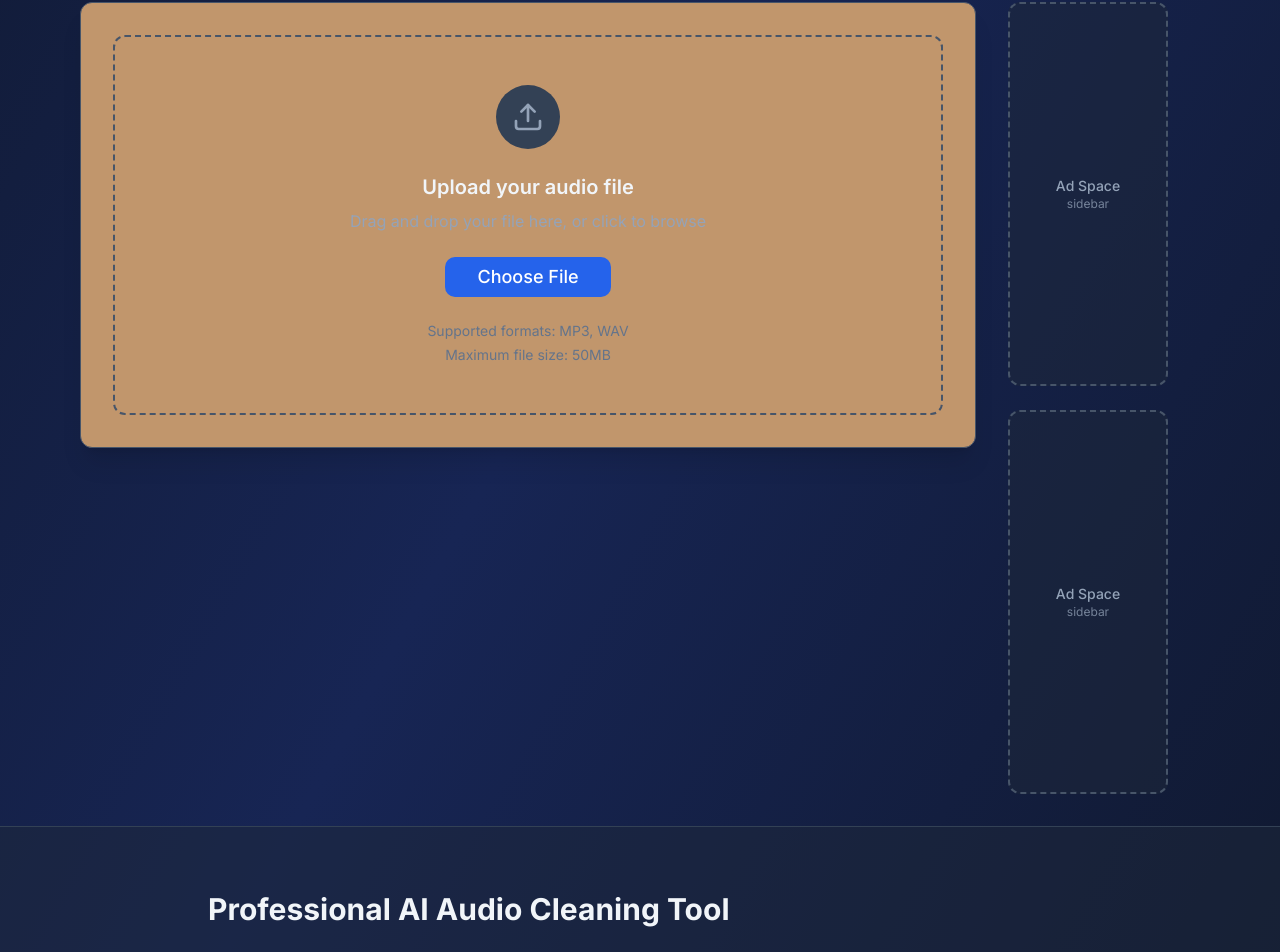
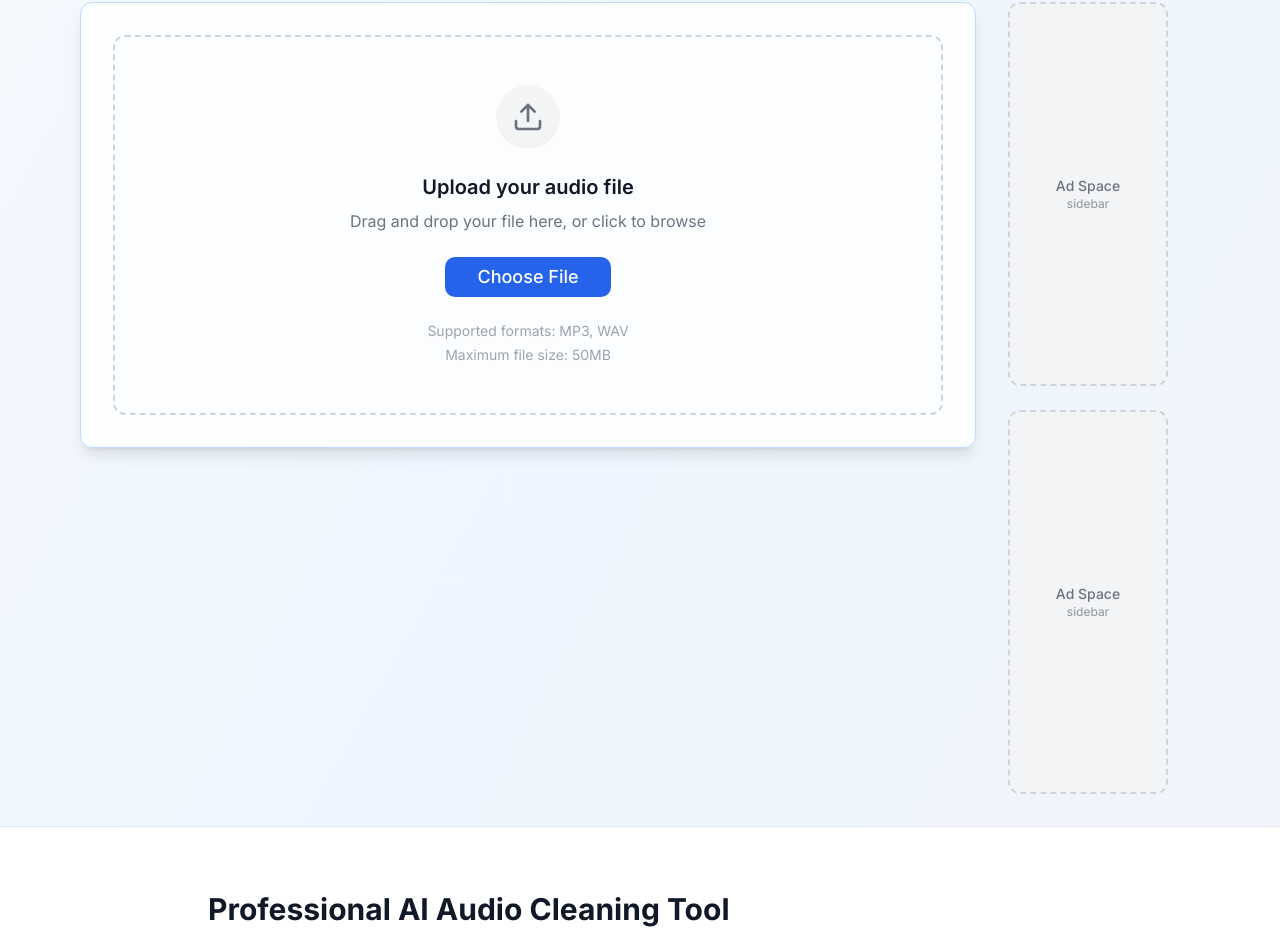
Before and after one commit to Syed-HamzaShah/AI-Powered-Audio-Cleaner, a React (Vite) app: page / in a window 1280 px wide. Shown: the part 944-1896 px from the top of the page. Built offline with nearby package versions, Linux system fonts and the light colour scheme.

Commit message:
Reverted to commit f4d349e901fef5a6751be06b3e76dcab8a835a06

```diff
--- a/src/components/AdPlacement.tsx
+++ b/src/components/AdPlacement.tsx
@@ -27,8 +27,8 @@ export const AdPlacement: React.FC<AdPlacementProps> = ({ id, size, className =
     <div
       id={`ad-${id}`}
       className={`
-        bg-slate-800/50 border-2 border-dashed border-slate-600 rounded-lg
-        flex items-center justify-center text-slate-400 text-sm
+        bg-gray-100 border-2 border-dashed border-gray-300 rounded-lg
+        flex items-center justify-center text-gray-500 text-sm
         ${getSizeClasses()} ${className}
       `}
     >
--- a/src/components/AudioUploader.tsx
+++ b/src/components/AudioUploader.tsx
@@ -57,15 +57,15 @@ export const AudioUploader: React.FC<AudioUploaderProps> = ({
 
   if (uploadedFile) {
     return (
-      <Card className="p-6 glass-effect border-slate-600 shadow-xl">
+      <Card className="p-6 bg-white/80 backdrop-blur-sm border-blue-200 shadow-lg">
         <div className="flex items-center justify-between">
           <div className="flex items-center gap-4">
-            <div className="w-12 h-12 bg-blue-500/20 rounded-lg flex items-center justify-center">
-              <Music className="w-6 h-6 text-blue-400" />
+            <div className="w-12 h-12 bg-blue-100 rounded-lg flex items-center justify-center">
+              <Music className="w-6 h-6 text-blue-600" />
             </div>
             <div>
-              <h3 className="font-semibold text-slate-100">{uploadedFile.name}</h3>
-              <p className="text-sm text-slate-400">{formatFileSize(uploadedFile.size)}</p>
+              <h3 className="font-semibold text-gray-900">{uploadedFile.name}</h3>
+              <p className="text-sm text-gray-500">{formatFileSize(uploadedFile.size)}</p>
             </div>
           </div>
           {!isProcessing && (
@@ -73,7 +73,7 @@ export const AudioUploader: React.FC<AudioUploaderProps> = ({
               variant="ghost"
               size="sm"
               onClick={removeFile}
-              className="text-slate-400 hover:text-red-400 hover:bg-red-500/10"
+              className="text-gray-400 hover:text-red-500"
             >
               <X className="w-4 h-4" />
             </Button>
@@ -84,12 +84,12 @@ export const AudioUploader: React.FC<AudioUploaderProps> = ({
   }
 
   return (
-    <Card className="p-8 glass-effect border-slate-600 shadow-xl">
+    <Card className="p-8 bg-white/80 backdrop-blur-sm border-blue-200 shadow-lg">
       <div
         className={`border-2 border-dashed rounded-xl p-12 text-center transition-all duration-300 ${
           isDragging
-            ? 'border-blue-400 bg-blue-500/10'
-            : 'border-slate-600 hover:border-blue-400 hover:bg-blue-500/5'
+            ? 'border-blue-400 bg-blue-50/50'
+            : 'border-gray-300 hover:border-blue-300 hover:bg-blue-50/30'
         }`}
         onDrop={handleDrop}
         onDragOver={(e) => {
@@ -102,18 +102,18 @@ export const AudioUploader: React.FC<AudioUploaderProps> = ({
           {/* Upload Icon */}
           <div className="flex justify-center">
             <div className={`w-16 h-16 rounded-full flex items-center justify-center transition-colors ${
-              isDragging ? 'bg-blue-500/20' : 'bg-slate-700'
+              isDragging ? 'bg-blue-100' : 'bg-gray-100'
             }`}>
-              <Upload className={`w-8 h-8 ${isDragging ? 'text-blue-400' : 'text-slate-400'}`} />
+              <Upload className={`w-8 h-8 ${isDragging ? 'text-blue-600' : 'text-gray-500'}`} />
             </div>
           </div>
 
           {/* Upload Text */}
           <div className="space-y-2">
-            <h3 className="text-xl font-semibold text-slate-100">
+            <h3 className="text-xl font-semibold text-gray-900">
               {isDragging ? 'Drop your audio file here' : 'Upload your audio file'}
             </h3>
-            <p className="text-slate-400">
+            <p className="text-gray-500">
               Drag and drop your file here, or click to browse
             </p>
           </div>
@@ -135,7 +135,7 @@ export const AudioUploader: React.FC<AudioUploaderProps> = ({
           </div>
 
           {/* Format Info */}
-          <div className="text-sm text-slate-500 space-y-1">
+          <div className="text-sm text-gray-400 space-y-1">
             <p>Supported formats: MP3, WAV</p>
             <p>Maximum file size: 50MB</p>
           </div>
--- a/src/index.css
+++ b/src/index.css
@@ -5,32 +5,32 @@
 
 @layer base {
   :root {
-    --background: 15 23 42;
-    --foreground: 248 250 252;
+    --background: 255 255 255;
+    --foreground: 15 23 42;
 
-    --card: 30 41 59;
-    --card-foreground: 248 250 252;
+    --card: 255 255 255;
+    --card-foreground: 15 23 42;
 
-    --popover: 30 41 59;
-    --popover-foreground: 248 250 252;
+    --popover: 255 255 255;
+    --popover-foreground: 15 23 42;
 
     --primary: 59 130 246;
     --primary-foreground: 255 255 255;
 
-    --secondary: 51 65 85;
-    --secondary-foreground: 226 232 240;
+    --secondary: 241 245 249;
+    --secondary-foreground: 15 23 42;
 
-    --muted: 51 65 85;
-    --muted-foreground: 148 163 184;
+    --muted: 248 250 252;
+    --muted-foreground: 100 116 139;
 
-    --accent: 59 130 246;
-    --accent-foreground: 255 255 255;
+    --accent: 241 245 249;
+    --accent-foreground: 15 23 42;
 
     --destructive: 239 68 68;
     --destructive-foreground: 255 255 255;
 
-    --border: 71 85 105;
-    --input: 71 85 105;
+    --border: 226 232 240;
+    --input: 226 232 240;
     --ring: 59 130 246;
 
     --radius: 0.75rem;
@@ -42,7 +42,7 @@
 
   body {
     @apply bg-background text-foreground font-sans;
-    background: linear-gradient(135deg, #0f172a 0%, #1e293b 100%);
+    background: linear-gradient(135deg, #f8fafc 0%, #f1f5f9 100%);
   }
 }
 
@@ -53,8 +53,8 @@
 
   .glass-effect {
     backdrop-filter: blur(16px) saturate(180%);
-    background-color: rgba(30, 41, 59, 0.75);
-    border: 1px solid rgba(71, 85, 105, 0.3);
+    background-color: rgba(255, 255, 255, 0.75);
+    border: 1px solid rgba(255, 255, 255, 0.125);
   }
 
   .waveform-bar {
--- a/src/pages/Index.tsx
+++ b/src/pages/Index.tsx
@@ -22,7 +22,7 @@ const Index = () => {
   } = useAudioProcessor();
 
   return (
-    <div className="min-h-screen bg-gradient-to-br from-slate-900 via-blue-950 to-slate-900">
+    <div className="min-h-screen bg-gradient-to-br from-slate-50 via-blue-50 to-slate-100">
       {/* Hero Section */}
       <Hero />
 
@@ -91,7 +91,7 @@ const Index = () => {
       </div>
 
       {/* Bottom Mobile Banner Ad - Only on mobile */}
-      <div className="lg:hidden fixed bottom-0 left-0 right-0 bg-slate-800/95 backdrop-blur-sm shadow-lg z-50">
+      <div className="lg:hidden fixed bottom-0 left-0 right-0 bg-white shadow-lg z-50">
         <div className="container mx-auto px-4 py-2">
           <AdPlacement id="mobile-bottom" size="mobile-banner" className="w-full" />
         </div>
@@ -101,22 +101,22 @@ const Index = () => {
       <div className="lg:hidden h-20"></div>
 
       {/* SEO Content Section */}
-      <div className="bg-slate-800/50 py-16 border-t border-slate-700">
+      <div className="bg-white py-16 border-t border-gray-200">
         <div className="container mx-auto px-4 max-w-4xl">
           <div className="prose prose-blue max-w-none">
-            <h2 className="text-3xl font-bold text-slate-100 mb-6">
+            <h2 className="text-3xl font-bold text-gray-900 mb-6">
               Professional AI Audio Cleaning Tool
             </h2>
-            <div className="grid md:grid-cols-2 gap-8 text-slate-300">
+            <div className="grid md:grid-cols-2 gap-8 text-gray-700">
               <div>
-                <h3 className="text-xl font-semibold mb-3 text-slate-200">Advanced Noise Reduction</h3>
+                <h3 className="text-xl font-semibold mb-3">Advanced Noise Reduction</h3>
                 <p className="mb-4">
                   Our AI-powered noise reduction technology removes unwanted background noise,
                   hums, clicks, and artifacts from your audio recordings. Perfect for podcasters,
                   content creators, and musicians who need clean, professional-quality audio.
                 </p>
 
-                <h3 className="text-xl font-semibold mb-3 text-slate-200">Vocal Isolation & Music Separation</h3>
+                <h3 className="text-xl font-semibold mb-3">Vocal Isolation & Music Separation</h3>
                 <p>
                   Separate vocals from instrumental tracks or isolate specific instruments
                   using advanced machine learning algorithms. Great for creating karaoke tracks,
@@ -124,7 +124,7 @@ const Index = () => {
                 </p>
               </div>
               <div>
-                <h3 className="text-xl font-semibold mb-3 text-slate-200">Supported Formats</h3>
+                <h3 className="text-xl font-semibold mb-3">Supported Formats</h3>
                 <ul className="list-disc list-inside mb-4 space-y-1">
                   <li>MP3 files (all bitrates)</li>
                   <li>WAV files (16-bit, 24-bit)</li>
@@ -132,7 +132,7 @@ const Index = () => {
                   <li>Fast processing times</li>
                 </ul>
 
-                <h3 className="text-xl font-semibold mb-3 text-slate-200">Use Cases</h3>
+                <h3 className="text-xl font-semibold mb-3">Use Cases</h3>
                 <ul className="list-disc list-inside space-y-1">
                   <li>Podcast audio enhancement</li>
                   <li>Music production and mastering</li>
```
Also changed, not shown: src/components/ProcessingOptions.tsx (+14 -14 lines).
